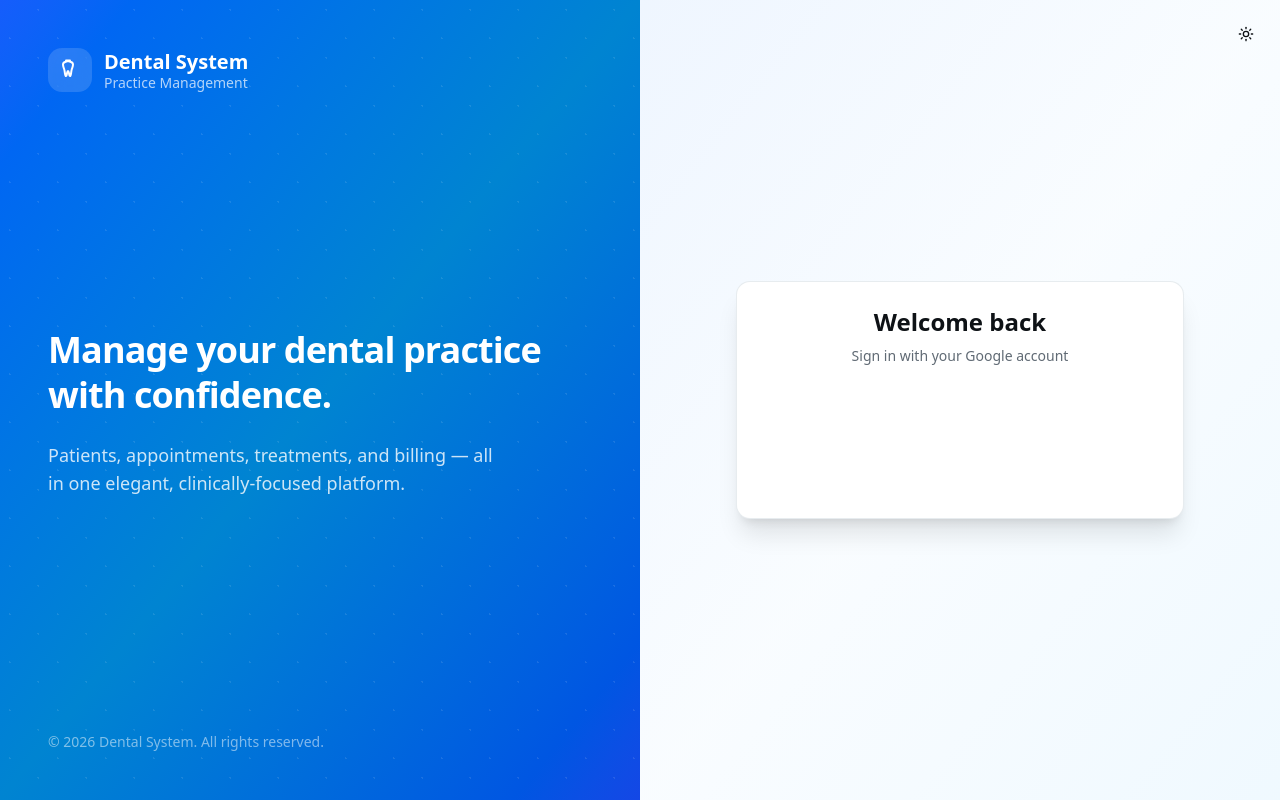
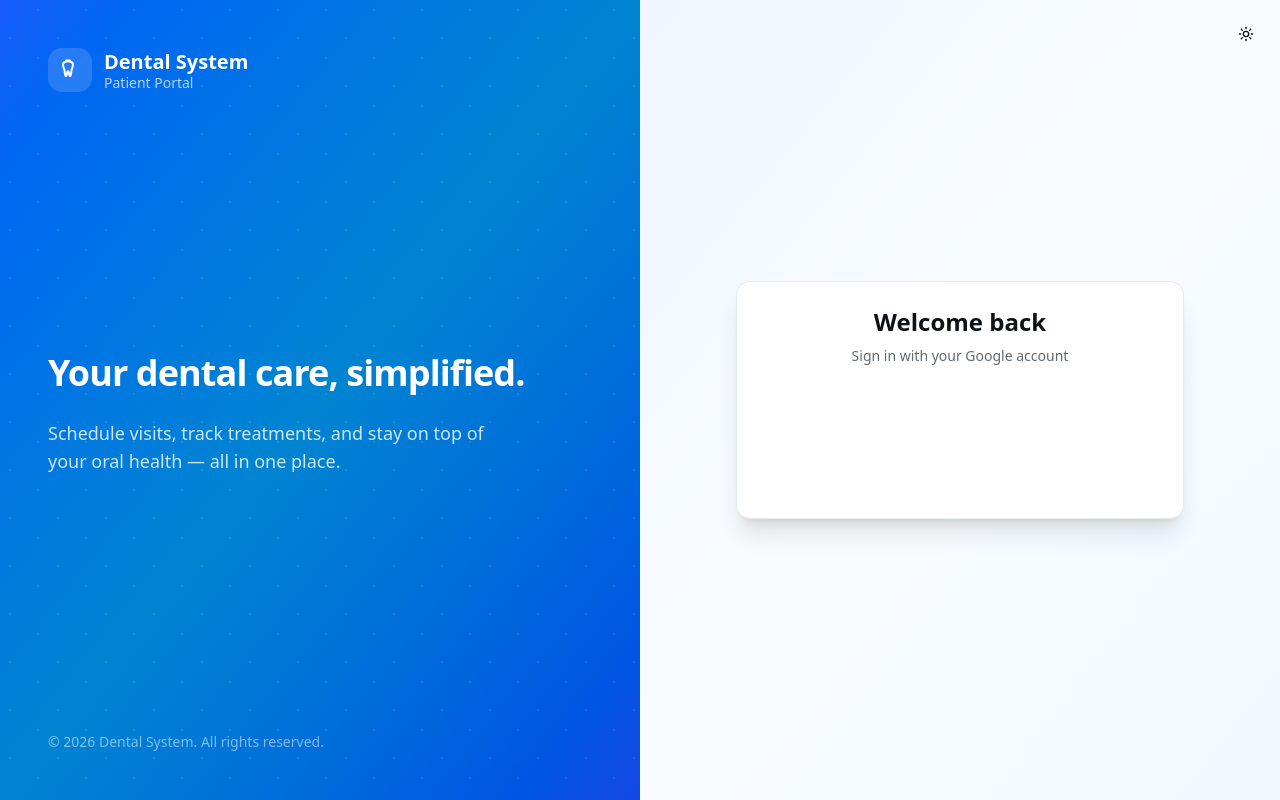
Before and after one commit to Vilghaxx/Capstone2, a Next.js app: page / in a window 1280 px wide. Built offline with nearby package versions, Linux system fonts and the light colour scheme.

Commit message:
refactor(login): reframe copy for patient audience
- Sidebar/mobile brand: 'Practice Management' -> 'Patient Portal'
- Hero heading: 'Manage your dental practice with confidence.' -> 'Your dental care, simplified.'
- Hero description: focus on patient self-service

```diff
--- a/src/components/views/LoginView.tsx
+++ b/src/components/views/LoginView.tsx
@@ -58,7 +58,7 @@ export default function LoginView() {
           </div>
           <div>
             <p className="text-xl font-bold leading-tight">Dental System</p>
-            <p className="text-sm text-white/70 leading-tight">Practice Management</p>
+             <p className="text-sm text-white/70 leading-tight">Patient Portal</p>
           </div>
         </motion.div>
         <motion.div
@@ -68,11 +68,11 @@ export default function LoginView() {
           className="relative space-y-6 text-white"
         >
           <h1 className="text-4xl font-bold leading-tight tracking-tight">
-            Manage your dental practice with confidence.
+            Your dental care, simplified.
           </h1>
           <p className="max-w-md text-lg text-white/80">
-            Patients, appointments, treatments, and billing — all in one
-            elegant, clinically-focused platform.
+            Schedule visits, track treatments, and stay on top of your oral
+            health — all in one place.
           </p>
         </motion.div>
         <p className="relative text-sm text-white/50">
@@ -93,7 +93,7 @@ export default function LoginView() {
             </div>
             <div>
               <p className="text-lg font-bold leading-tight">Dental System</p>
-              <p className="text-xs text-muted-foreground leading-tight">Practice Management</p>
+              <p className="text-xs text-muted-foreground leading-tight">Patient Portal</p>
             </div>
           </div>
 
```
